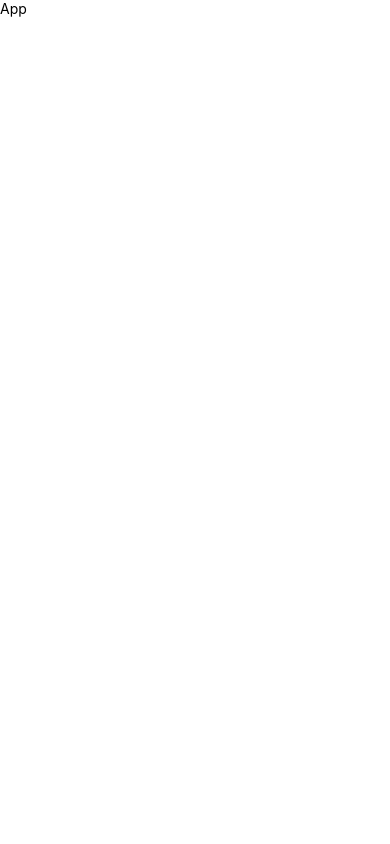
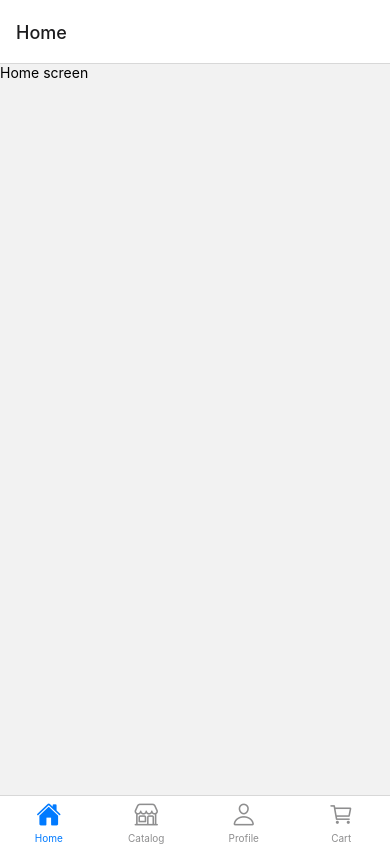
Before and after one commit to DanilBogdanov/BagiraRNApp, a React Native app: screen / in a window 390 px wide. Built offline with nearby package versions, Linux system fonts and the light colour scheme.

Commit message:
feat: add tab navigator

```diff
--- a/App.tsx
+++ b/App.tsx
@@ -1,6 +1,6 @@
-import {Text, View} from 'react-native';
 import {NavigationContainer} from '@react-navigation/native';
 import {QueryClient, QueryClientProvider} from '@tanstack/react-query';
+import TabNavigator from './src/navigation/TabNavigator';
 
 const queryClient = new QueryClient();
 
@@ -8,9 +8,7 @@ const App = () => {
   return (
     <QueryClientProvider client={queryClient}>
       <NavigationContainer>
-        <View>
-          <Text>App</Text>
-        </View>
+        <TabNavigator />
       </NavigationContainer>
     </QueryClientProvider>
   );
--- /dev/null
+++ b/src/navigation/TabNavigator.tsx
@@ -0,0 +1,58 @@
+import {createBottomTabNavigator} from '@react-navigation/bottom-tabs';
+import {HomeScreen, CartScreen, CatalogScreen, ProfileScreen} from '../screens';
+import Ionicons from 'react-native-vector-icons/Ionicons';
+import {Screens} from '../types/Screens';
+
+type IconProps = {
+  name: string;
+  focused: boolean;
+  size: number;
+  color: string;
+};
+
+const Tab = createBottomTabNavigator();
+
+const TabNavigator = () => {
+  const icon = ({name, focused, size, color}: IconProps) => (
+    <Ionicons
+      name={focused ? name : `${name}-outline`}
+      size={size}
+      color={color}
+    />
+  );
+
+  return (
+    <Tab.Navigator>
+      <Tab.Screen
+        name={Screens.Home}
+        component={HomeScreen}
+        options={{
+          tabBarIcon: prop => icon({name: 'home', ...prop}),
+        }}
+      />
+      <Tab.Screen
+        name={Screens.Catalog}
+        component={CatalogScreen}
+        options={{
+          tabBarIcon: prop => icon({name: 'storefront', ...prop}),
+        }}
+      />
+      <Tab.Screen
+        name={Screens.Profile}
+        component={ProfileScreen}
+        options={{
+          tabBarIcon: prop => icon({name: 'person', ...prop}),
+        }}
+      />
+      <Tab.Screen
+        name={Screens.Cart}
+        component={CartScreen}
+        options={{
+          tabBarIcon: prop => icon({name: 'cart', ...prop}),
+        }}
+      />
+    </Tab.Navigator>
+  );
+};
+
+export default TabNavigator;
```
